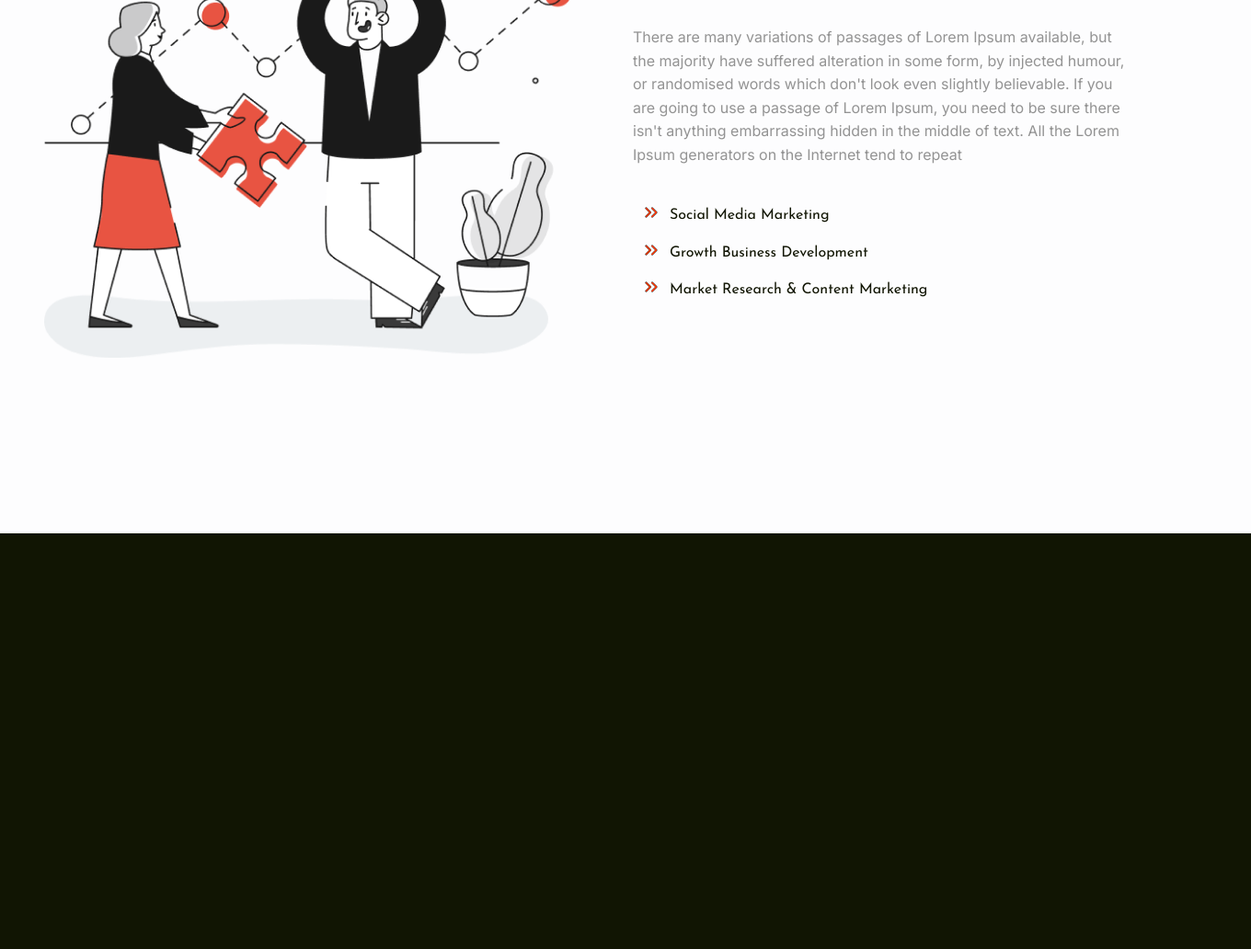
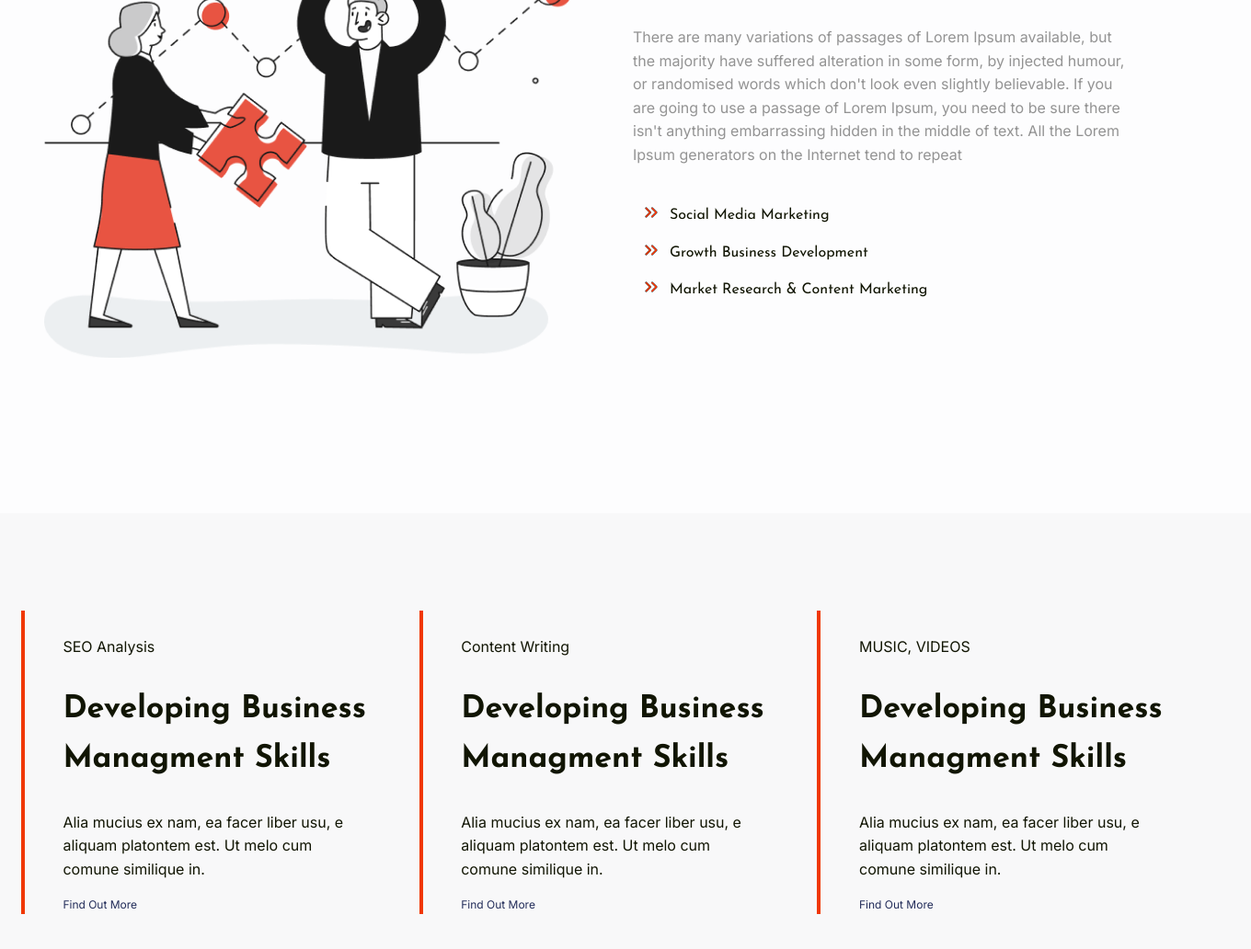
Before and after one commit to jegius/vlad-edu, a website: page index.html in a window 1280 px wide. Shown: the part 1221-2253 px from the top of the page at 92% size, 1360 px wide, since content can reach past the window. Before the commit the page ends 800 px from the top, so only its background shows below. Drawn offline with Linux system fonts and the light colour scheme.

Commit message:
Сверстал секцию block-1 Заметил что экран не скролится, тк изначально спозиционировал страницу через fixed, пока поменял на absolut. Надо посмотреть что с этим можно сделать.. или ничего не делать. Хз.

```diff
--- a/css/main.css
+++ b/css/main.css
@@ -12,6 +12,7 @@
     --back-color: #711010;
     --dark-blue: #232d5a;
     --transparent-gray: #939393;
+    --inter: 'Inter', sans-serif;
 }
 
 body {
@@ -43,8 +44,9 @@ a {
 }
 
 .white-page {
-    position: fixed;
+    position: absolute;
     min-width: 90rem;
+    /*min-height: 485rem;*/
     background-color: var(--white);
     margin-left: calc(50vw - 45rem);
 }
@@ -61,7 +63,7 @@ a {
 .menu-button {
     position: fixed;
     background: url("../img/Ellipse 1.png") no-repeat;
-    margin-left: 81.85rem;
+    margin-left: 81.9rem;
     box-sizing: border-box;
     padding: 3rem 3rem 3rem 3.5rem;
     font-size: 1.2rem;
@@ -157,12 +159,52 @@ a {
 .box-paragraph {
     color: var(--transparent-gray);
     max-width: 34.1875rem;
-    font-family: 'Inter', sans-serif;
+    font-family: var(--inter);
     font-size: 1rem;
-    font-style: normal;
     font-weight: 400;
     line-height: 1.6rem;
 }
 
+/*GRAY-STRIPE*/
 
-/*GRAY-STRIPE*/
+.gray-stripe {
+    background: var(--light-gray);
+    display: flex;
+    justify-content: center;
+    padding:6.63rem 2.5rem 6.62rem 0;
+}
+
+.gray-stripe__column {
+    max-width: 23.8rem;
+    box-sizing: border-box;
+    padding-left: 2.6rem;
+    border-left: 0.3rem solid var(--red-orange);
+    margin-left: 3.25rem;
+}
+
+.column-name {
+    font-family: var(--inter);
+    font-size: 1rem;
+    font-weight: 400;
+    line-height: 1.6rem;
+}
+
+.column-title {
+    font-size: 2.125rem;
+    font-weight: 700;
+    line-height: 3.4rem;
+}
+
+.column-paragraph {
+    font-family: var(--inter);
+    font-size: 1rem;
+    font-weight: 400;
+    line-height: 1.6rem;
+}
+
+.column-button {
+    font-family: var(--inter);
+    font-size: 0.75rem;
+    font-weight: 500;
+    line-height: 1.2rem;
+}
--- a/index.html
+++ b/index.html
@@ -35,10 +35,12 @@
     <section class="block-1">
         <div class="block-1__text">
             <h2 class="box-title">Build Your Social <span class="red-marked"> Marketing </span> With Ass</h2>
-            <p class="box-paragraph">There are many variations of passages of Lorem Ipsum available, but the majority have
+            <p class="box-paragraph">There are many variations of passages of Lorem Ipsum available, but the majority
+                have
                 suffered alteration in some form, by injected humour, or randomised words which don't look even slightly
                 believable. If you are going to use a passage of Lorem Ipsum, you need to be sure there isn't anything
-                embarrassing hidden in the middle of text. All the Lorem Ipsum generators on the Internet tend to repeat</p>
+                embarrassing hidden in the middle of text. All the Lorem Ipsum generators on the Internet tend to
+                repeat</p>
             <ul class="block-1__list">
                 <li>Social Media Marketing</li>
                 <li>Growth Business Development</li>
@@ -47,23 +49,26 @@
         </div>
     </section>
     <section class="gray-stripe">
-        <div class="gray-stripe__column-1">
-            <h5 class="column-name"></h5>
-            <h2 class="column-title"></h2>
-            <p class="column-paragraph"></p>
-            <a href="http://123.cum" class="column-button"></a>
+        <div class="gray-stripe__column">
+            <h5 class="column-name">SEO Analysis</h5>
+            <h2 class="column-title">Developing Business Managment Skills</h2>
+            <p class="column-paragraph">Alia mucius ex nam, ea facer liber usu, e aliquam platontem est. Ut melo cum
+                comune similique in.</p>
+            <a href="http://123.cum" class="column-button">Find Out More</a>
         </div>
-        <div class="gray-stripe__column-2">
-            <h5 class="column-name"></h5>
-            <h2 class="column-title"></h2>
-            <p class="column-paragraph"></p>
-            <a href="http://123.cum" class="column-button"></a>
+        <div class="gray-stripe__column">
+            <h5 class="column-name">Content Writing</h5>
+            <h2 class="column-title">Developing Business Managment Skills</h2>
+            <p class="column-paragraph">Alia mucius ex nam, ea facer liber usu, e aliquam platontem est. Ut melo cum
+                comune similique in.</p>
+            <a href="http://123.cum" class="column-button">Find Out More</a>
         </div>
-        <div class="gray-stripe__column-2">
-            <h5 class="column-name"></h5>
-            <h2 class="column-title"></h2>
-            <p class="column-paragraph"></p>
-            <a href="http://123.cum" class="column-button"></a>
+        <div class="gray-stripe__column">
+            <h5 class="column-name">MUSIC, VIDEOS</h5>
+            <h2 class="column-title">Developing Business Managment Skills</h2>
+            <p class="column-paragraph">Alia mucius ex nam, ea facer liber usu, e aliquam platontem est. Ut melo cum
+                comune similique in.</p>
+            <a href="http://123.cum" class="column-button">Find Out More</a>
         </div>
     </section>
     <!--<a name="Find"></a>-->
```
